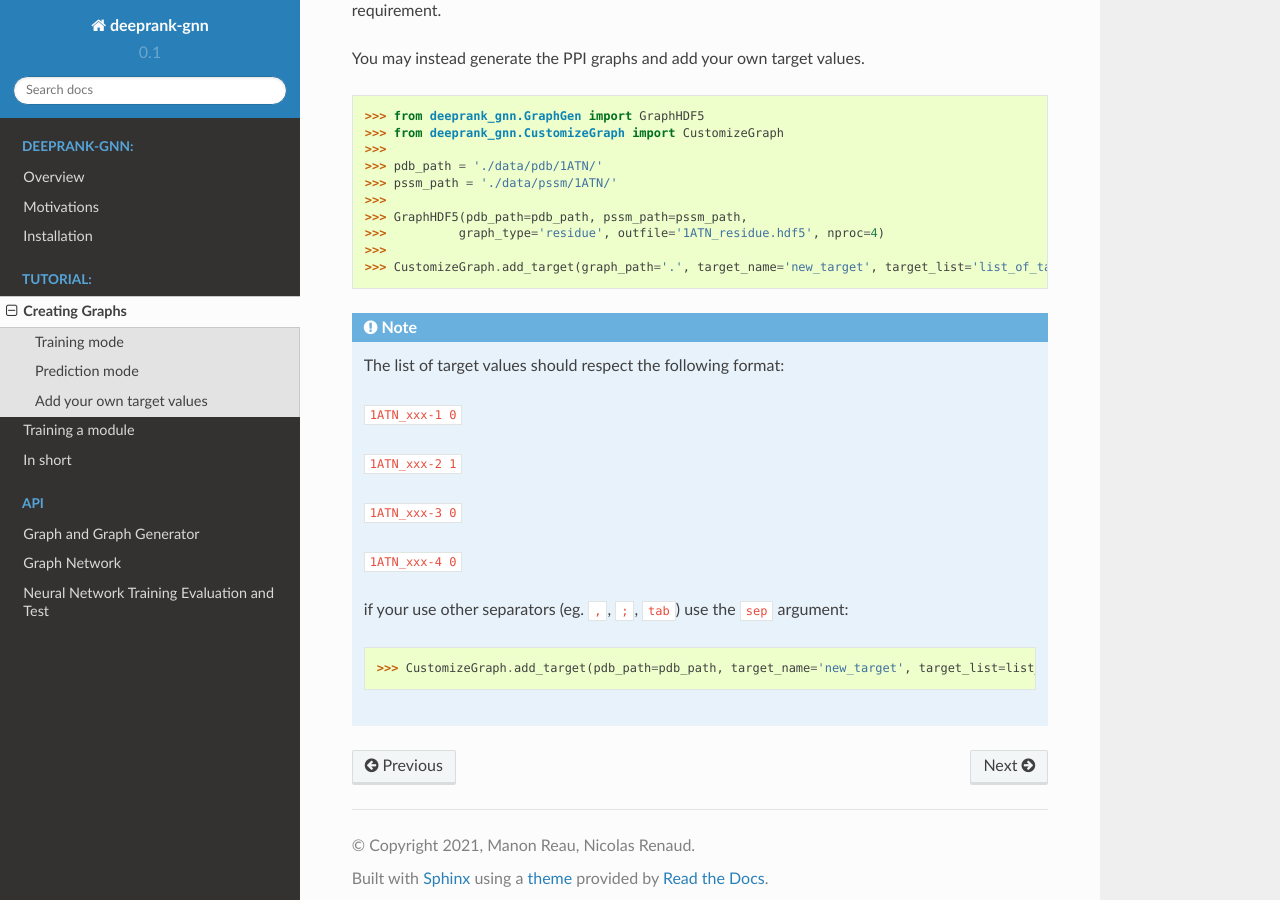
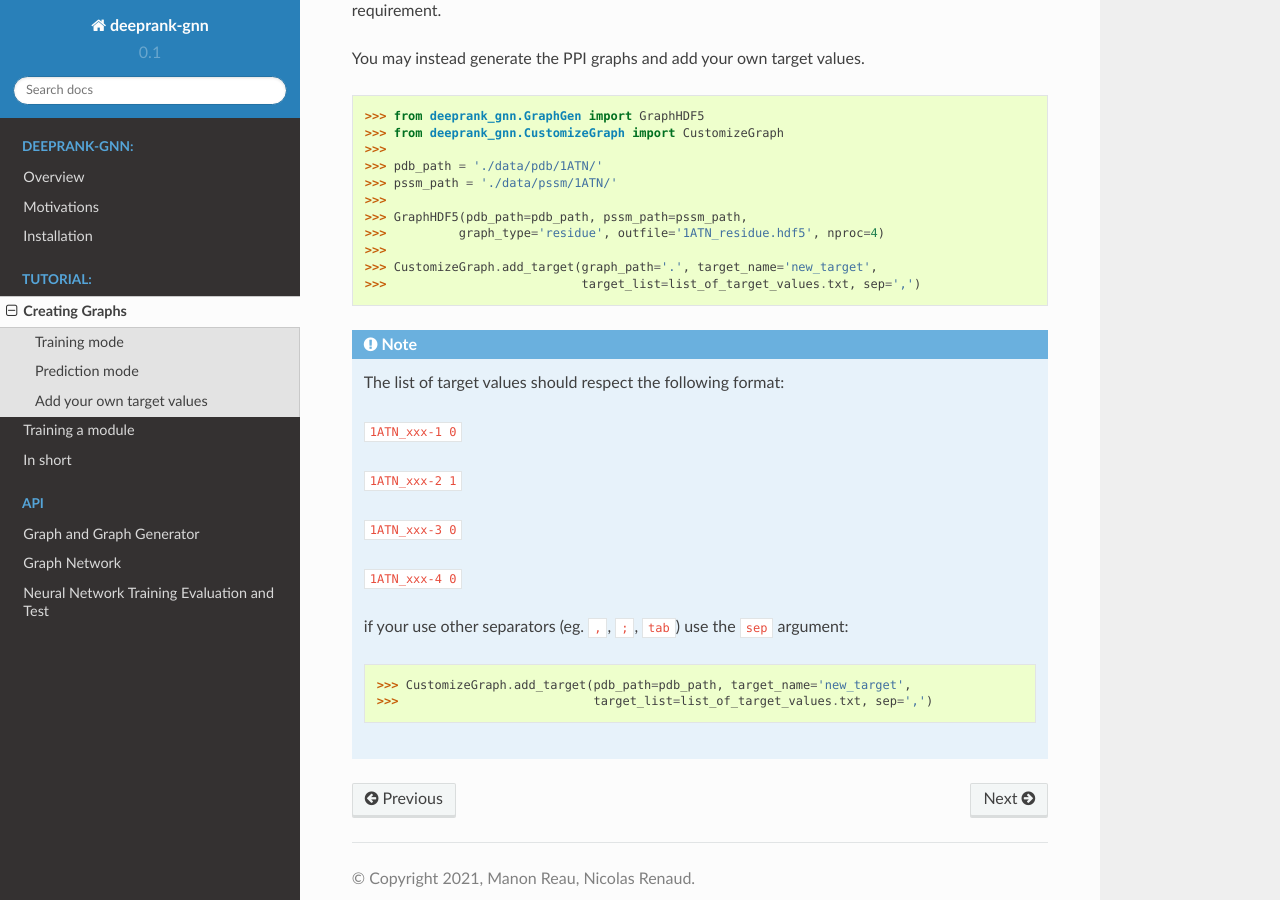
Before and after one commit to DeepRank/Deeprank-GNN, a Sphinx documentation site: the page built from docs/tutorial.generate_graph.rst, in a window 1280 px wide and 900 px high, scrolled down 1561 px. Built offline with Sphinx 7.4.7 and the Read the Docs theme 2.0.0, drawn with Linux system fonts in a browser that asks for light colours.

Commit message:
Update tutorial.generate_graph.rst

```diff
--- a/docs/tutorial.generate_graph.rst
+++ b/docs/tutorial.generate_graph.rst
@@ -75,7 +75,8 @@ You may instead generate the PPI graphs and add your own target values.
 >>> GraphHDF5(pdb_path=pdb_path, pssm_path=pssm_path,
 >>>          graph_type='residue', outfile='1ATN_residue.hdf5', nproc=4)
 >>>
->>> CustomizeGraph.add_target(graph_path='.', target_name='new_target', target_list='list_of_target_values.txt')
+>>> CustomizeGraph.add_target(graph_path='.', target_name='new_target',
+>>>                           target_list=list_of_target_values.txt, sep=',')
 
 .. note::
   The list of target values should respect the following format:
@@ -90,4 +91,5 @@ You may instead generate the PPI graphs and add your own target values.
 
   if your use other separators (eg. ``,``, ``;``, ``tab``) use the ``sep`` argument:
 
-  >>> CustomizeGraph.add_target(pdb_path=pdb_path, target_name='new_target', target_list=list_of_target_values.txt, sep=',')
+  >>> CustomizeGraph.add_target(pdb_path=pdb_path, target_name='new_target',
+  >>>                           target_list=list_of_target_values.txt, sep=',')
```
